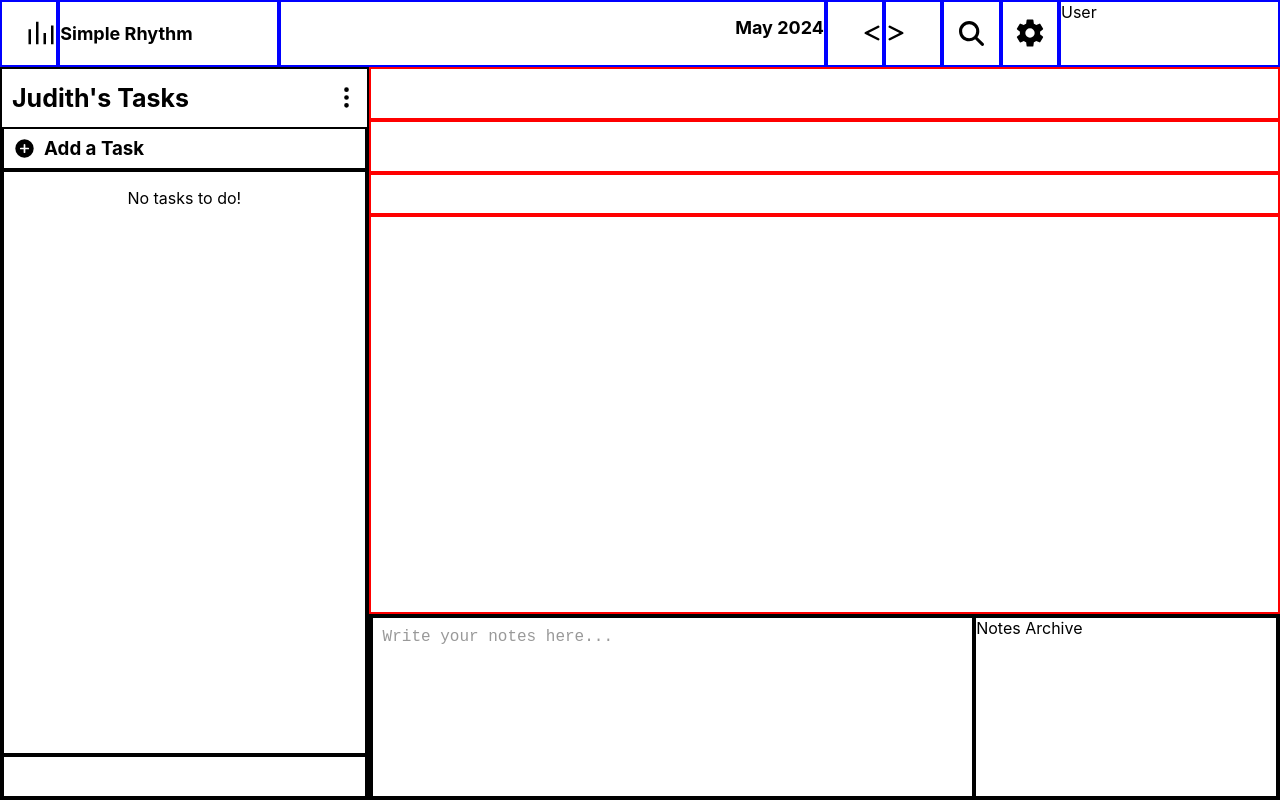
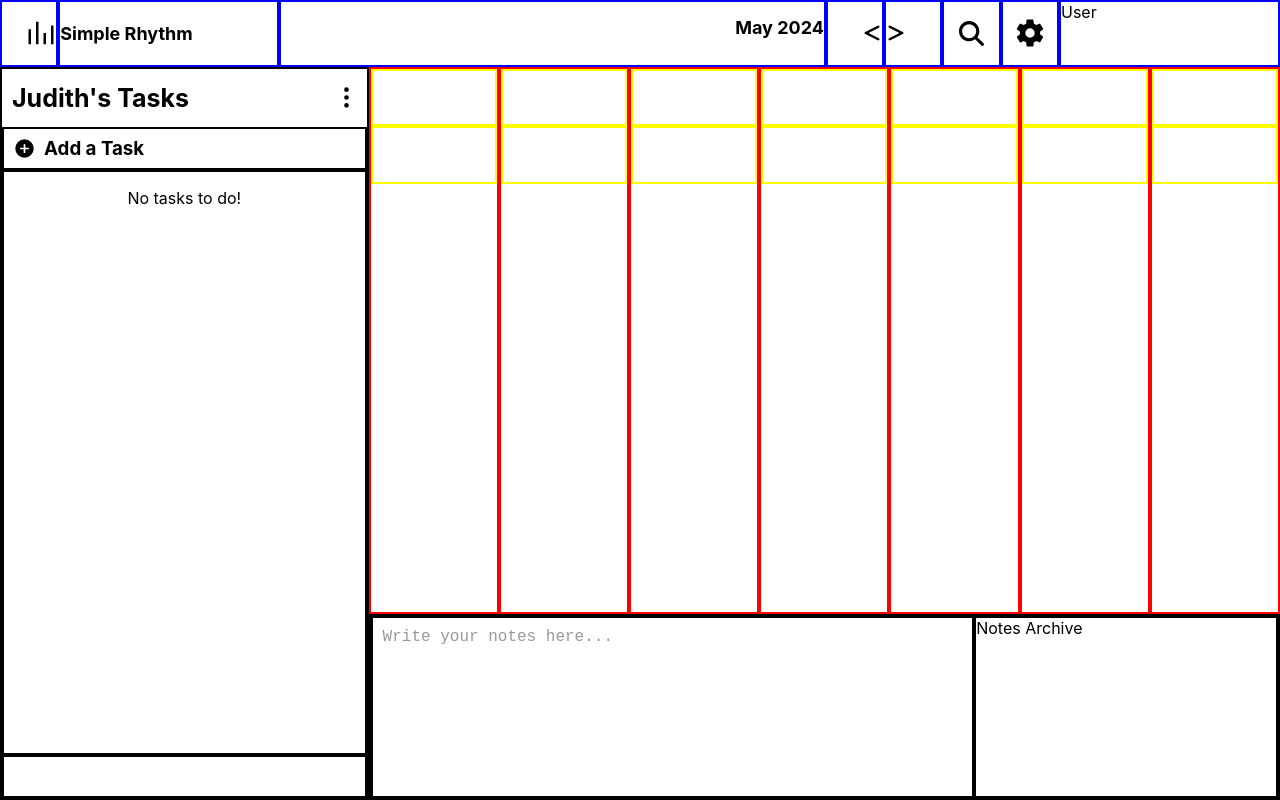
Before and after one commit to this-is-judith/weekly-planner, a React (Create React App) app: page / in a window 1280 px wide. Built offline with nearby package versions, Linux system fonts and the light colour scheme.

Commit message:
partition calendar into days of week

```diff
--- a/src/Components/Calendar.jsx
+++ b/src/Components/Calendar.jsx
@@ -5,10 +5,47 @@ function Calendar() {
   return (
     <>
       <div className="calendar-parent">
-        <div className="calendar-component calendar-month-and-year"></div>
-        <div className="calendar-component calendar-days-of-week"></div>
-        <div className="calendar-component calendar-dates"></div>
-        <div className="calendar-component calendar-main"></div>
+        <div className="calendar-component calendar-sunday">
+          <div className="calendar-day"></div>
+          <div className="calendar-date"></div>
+          <div className="calendar-main"></div>
+        </div>
+
+        <div className="calendar-component calendar-monday">
+          <div className="calendar-day"></div>
+          <div className="calendar-date"></div>
+          <div className="calendar-main"></div>
+        </div>
+
+        <div className="calendar-component calendar-tuesday">
+          <div className="calendar-day"></div>
+          <div className="calendar-date"></div>
+          <div className="calendar-main"></div>
+        </div>
+
+        <div className="calendar-component calendar-wednesday">
+          <div className="calendar-day"></div>
+          <div className="calendar-date"></div>
+          <div className="calendar-main"></div>
+        </div>
+
+        <div className="calendar-component calendar-thursday">
+          <div className="calendar-day"></div>
+          <div className="calendar-date"></div>
+          <div className="calendar-main"></div>
+        </div>
+
+        <div className="calendar-component calendar-friday">
+          <div className="calendar-day"></div>
+          <div className="calendar-date"></div>
+          <div className="calendar-main"></div>
+        </div>
+
+        <div className="calendar-component calendar-saturday">
+          <div className="calendar-day"></div>
+          <div className="calendar-date"></div>
+          <div className="calendar-main"></div>
+        </div>
       </div>
     </>
   );
--- a/src/Components/calendar.css
+++ b/src/Components/calendar.css
@@ -1,16 +1,20 @@
 .calendar-parent {
   display: flex;
   height: 100%;
-  flex-direction: column;
 }
 
 .calendar-component {
   flex: 1;
   border: 2px solid red;
+  display: flex;
+  flex-direction: column;
 }
 
-.calendar-dates {
-  flex: 0.75;
+.calendar-day,
+.calendar-date {
+  border: 2px solid yellow;
+  flex: 1;
+  display: flex;
 }
 
 .calendar-main {
--- a/src/Planner.jsx
+++ b/src/Planner.jsx
@@ -1,5 +1,5 @@
 import React, { useState } from "react";
-import "./app.css";
+import "./planner.css";
 import Header from "./Components/Header";
 import Tasks from "./Components/Tasks";
 import Calendar from "./Components/Calendar";
```
Also changed, not shown: src/planner.css (renamed from src/app.css).
